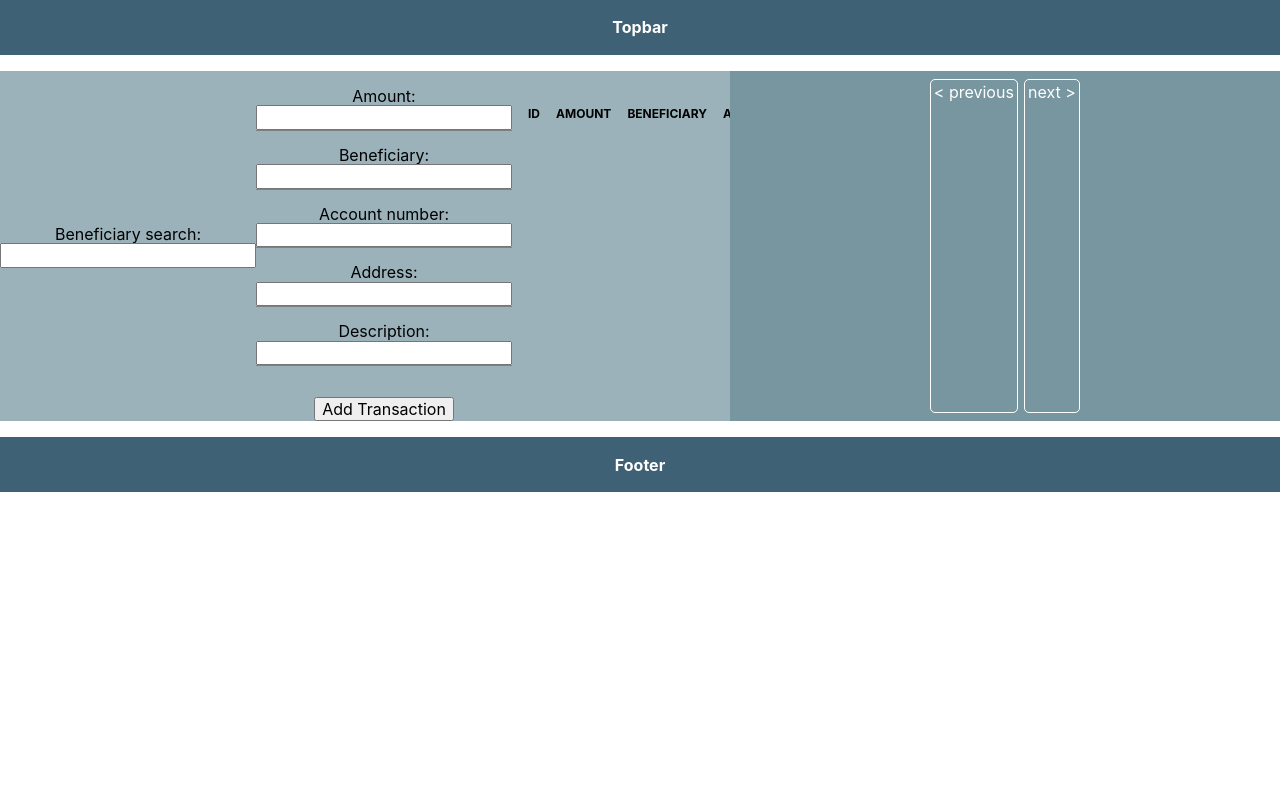
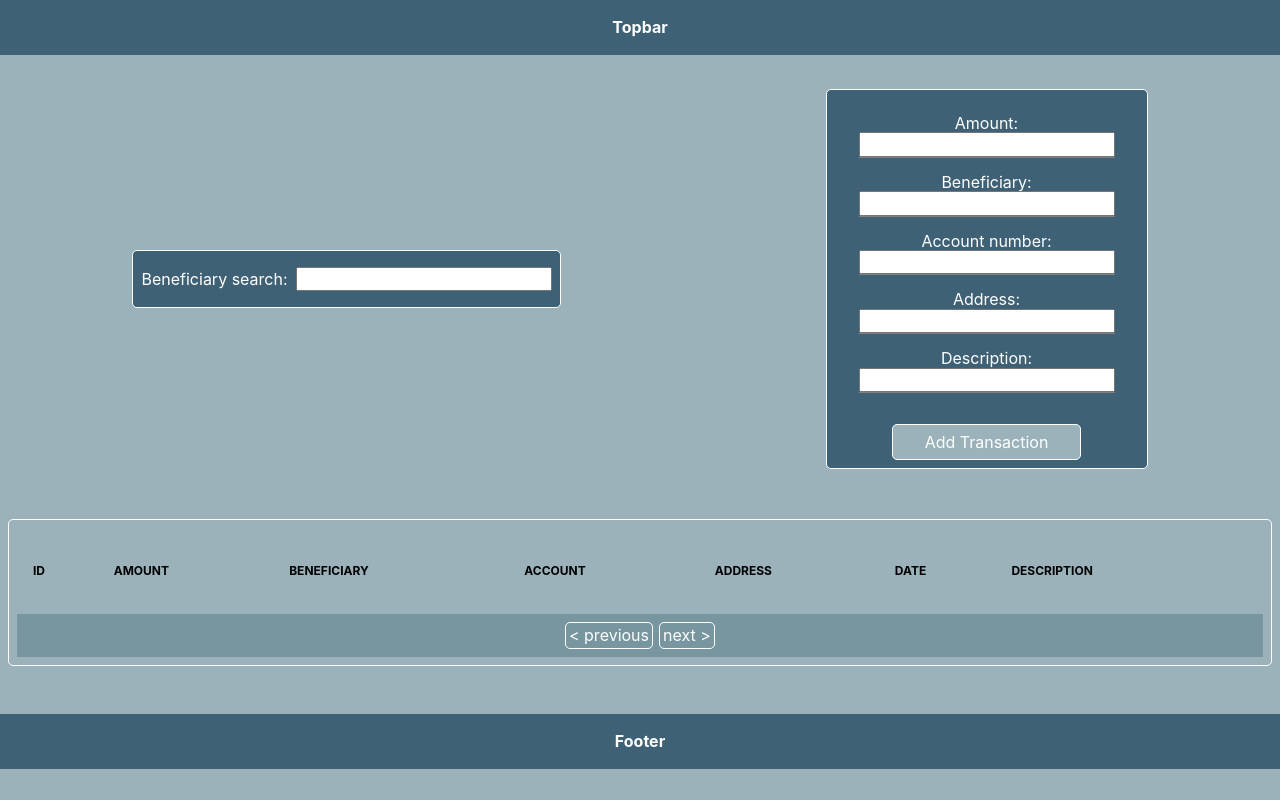
Before and after one commit to maksymilianMroz/bank-transactions, a React (Create React App) app: page / in a window 1280 px wide. Built offline with nearby package versions, Linux system fonts and the light colour scheme; no server answers.

Commit message:
master | update styles - change them for table, form and search

```diff
--- a/src/App.styles.ts
+++ b/src/App.styles.ts
@@ -19,10 +19,7 @@ export const TopBar = styled.div`
 export const Content = styled.div`
   background-color: #9bb2ba;
   display: flex;
-
-  @media (max-width: 1125px) {
-    flex-direction: column;
-  }
+  flex-direction: column;
 `;
 
 export const Footer = styled.div`
@@ -39,6 +36,10 @@ export const Footer = styled.div`
 export const Wrapper = styled.div`
   display: flex;
   justify-content: space-around;
+
+  @media (max-width: 1125px) {
+    flex-direction: column;
+  }
 `;
 
 export const SearchWrapper = styled.div`
@@ -46,4 +47,20 @@ export const SearchWrapper = styled.div`
   flex-direction: column;
   align-items: center;
   justify-content: center;
+
+  @media (max-width: 1125px) {
+    order: 2;
+  }
 `;
+
+export const SearchContainer = styled.div`
+  background-color: #3f6176;
+  border: 1px solid #fff;
+  color: #fff;
+  display: flex;
+  align-items: center;
+  gap: 8px;
+  padding: 16px 8px;
+  border-radius: 5px;
+  margin: 18px 0;
+`;
--- a/src/App.tsx
+++ b/src/App.tsx
@@ -8,6 +8,7 @@ import {
   Content,
   Wrapper,
   SearchWrapper,
+  SearchContainer,
 } from "./App.styles";
 import { useEffect, useRef, useState } from "react";
 import {
@@ -54,8 +55,10 @@ export const App = () => {
       <Content>
         <Wrapper>
           <SearchWrapper>
-            <label htmlFor="search">Beneficiary search:</label>
-            <input onKeyUp={onKeyUp} ref={inputRef} id="search" />
+            <SearchContainer>
+              <label htmlFor="search">Beneficiary search:</label>
+              <input onKeyUp={onKeyUp} ref={inputRef} id="search" />
+            </SearchContainer>
           </SearchWrapper>
           <AddTransactionForm />
         </Wrapper>
--- a/src/features/AddTransactionForm/AddTransactionForm.styles.ts
+++ b/src/features/AddTransactionForm/AddTransactionForm.styles.ts
@@ -1,6 +1,13 @@
 import styled from "styled-components";
 
-export const CustomForm = styled.form``;
+export const CustomForm = styled.form`
+  color: #fff;
+  background-color: #3f6176;
+  border: 1px solid #fff;
+  padding: 8px 32px;
+  border-radius: 5px;
+  margin: 18px 0;
+`;
 
 export const FormWrapper = styled.div`
   display: flex;
@@ -25,3 +32,11 @@ export const TextField = styled.div`
   margin-bottom: 15px;
   border-bottom: 1px solid grey;
 `;
+
+export const FormButton = styled.button`
+  color: #fff;
+  background-color: #9bb2ba;
+  border: 1px solid #fff;
+  padding: 8px 32px;
+  border-radius: 5px;
+`;
--- a/src/features/AddTransactionForm/AddTransactionForm.tsx
+++ b/src/features/AddTransactionForm/AddTransactionForm.tsx
@@ -8,6 +8,7 @@ import { addTransaction } from "../../store/slices/transactionSlice";
 import {
   ControlsWrapper,
   CustomForm,
+  FormButton,
   FormWrapper,
   Input,
   TextField,
@@ -68,7 +69,7 @@ export const AddTransactionForm = () => {
         </TextField>
       </FormWrapper>
       <ControlsWrapper>
-        <button type="submit">Add Transaction</button>
+        <FormButton type="submit">Add Transaction</FormButton>
       </ControlsWrapper>
     </CustomForm>
   );
--- /dev/null
+++ b/src/features/TransactionsTable/TransactionTable.styles.ts
@@ -0,0 +1,8 @@
+import styled from "styled-components";
+
+export const Wrapper = styled.div`
+  margin: 32px 8px;
+  padding: 8px;
+  border: 1px solid #fff;
+  border-radius: 5px;
+`;
--- a/src/features/TransactionsTable/TransactionsTable.tsx
+++ b/src/features/TransactionsTable/TransactionsTable.tsx
@@ -6,6 +6,7 @@ import { Transaction, Transactions } from "../../store/interfaces";
 import { formatDate } from "../../utils/date-time";
 
 import "./TransactionsTable.css";
+import { Wrapper } from "./TransactionTable.styles";
 
 type CurrentItems = {
   currentItems: Transaction[];
@@ -72,7 +73,7 @@ export const TransactionsTable = ({ transactionsData }: Transactions) => {
   );
 
   return (
-    <>
+    <Wrapper>
       <Table columns={columns} customNoResultsText="nothing found - no results">
         <Items currentItems={currentItems} />
       </Table>
@@ -94,6 +95,6 @@ export const TransactionsTable = ({ transactionsData }: Transactions) => {
         breakLinkClassName="page-link"
         activeClassName="active"
       />
-    </>
+    </Wrapper>
   );
 };
--- a/src/index.css
+++ b/src/index.css
@@ -3,8 +3,9 @@ body {
   font-family: -apple-system, BlinkMacSystemFont, 'Segoe UI', 'Roboto', 'Oxygen',
     'Ubuntu', 'Cantarell', 'Fira Sans', 'Droid Sans', 'Helvetica Neue',
     sans-serif;
-  -webkit-font-smoothing: antialiased;
+  -webkit-font-smoothing : antialiased;
   -moz-osx-font-smoothing: grayscale;
+  background-color       : #9bb2ba;
 }
 
 code {
```
